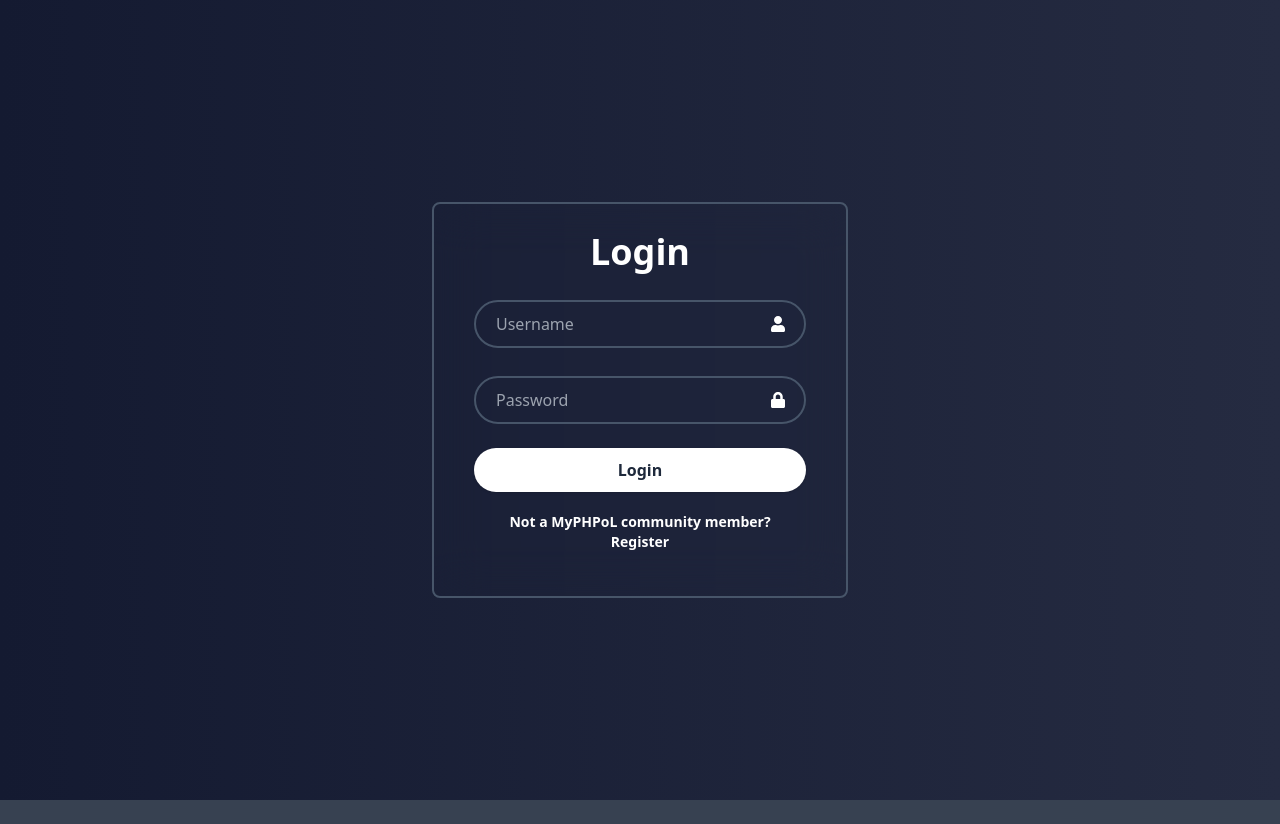
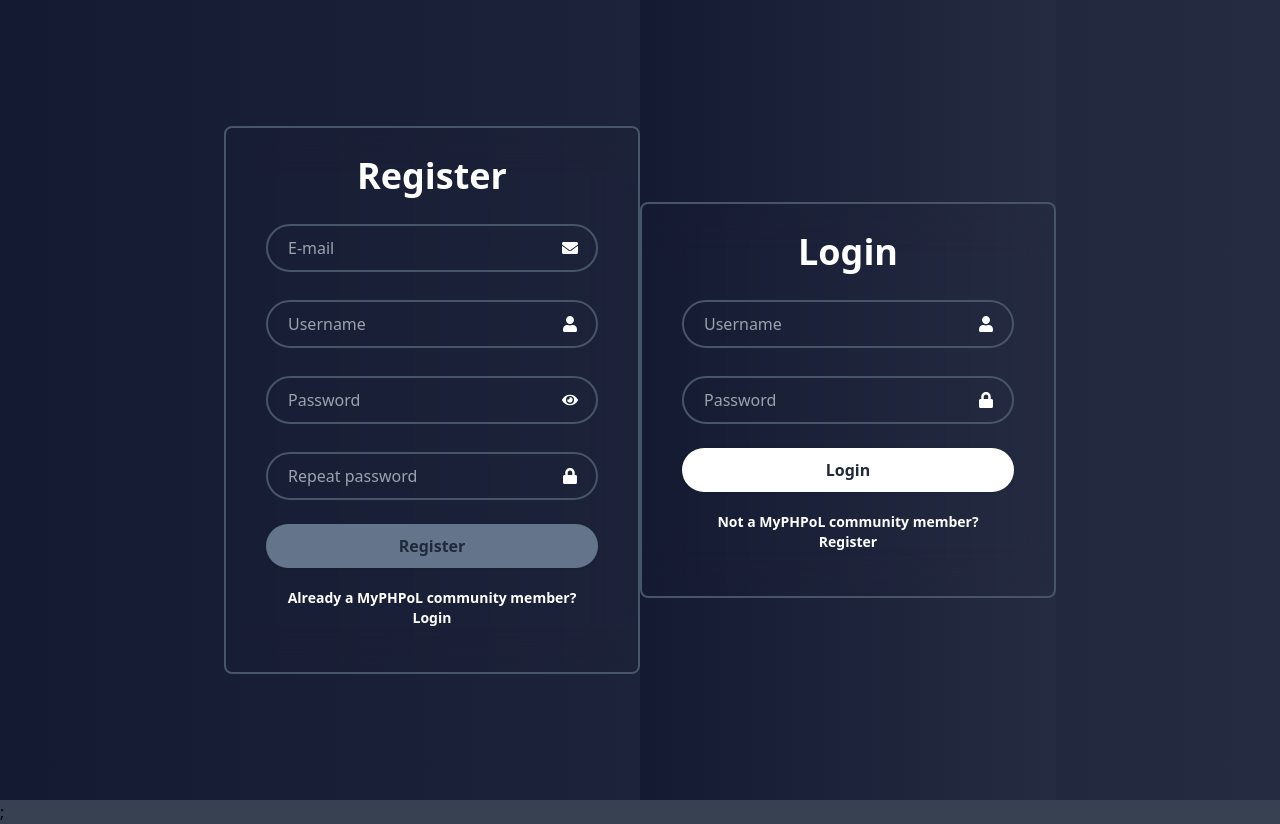
Before and after one commit to MyPHPoL/MyCommsFront, a React (Create React App) app: page /Login in a window 1280 px wide. Before the commit the page ends 800 px from the top, so only its background shows below. Built offline with nearby package versions, Linux system fonts and the light colour scheme.

Commit message:
routing change removed for now, needs fixes

```diff
--- a/src/App.tsx
+++ b/src/App.tsx
@@ -1,11 +1,11 @@
 import MainPage from "./Pages/MainPage";
 import LoginPage from "./Pages/LoginPage";
 import RegisterPage from "./Pages/RegisterPage";
-import { Link, Outlet } from "react-router-dom";
 function App(){
     return (
         <div>
-          <Outlet />
+          {/*<LoginForm/> */}
+          <RegisterPage/>
         </div>
     );
 }
--- a/src/index.tsx
+++ b/src/index.tsx
@@ -14,17 +14,11 @@ import MainPage from './Pages/MainPage';
 const root = ReactDOM.createRoot(
   document.getElementById('root') as HTMLElement
 );
-//the route path "*" and / might need changes, but for now it works
 root.render(
     <React.StrictMode>
         <BrowserRouter>
             <Routes>
-        <Route path="/" element={<App />}>
-          <Route index element={<RegisterPage />} />
-          <Route path="login" element={<LoginPage />} />
-          <Route path="home" element={<MainPage />} />
-          <Route path="*" element={<App />} />
-        </Route>
+                <Route path='*' element={<App />} />
             </Routes>
         </BrowserRouter>
     </React.StrictMode>
```
Lines whose indentation alone changed are shown as unchanged.
